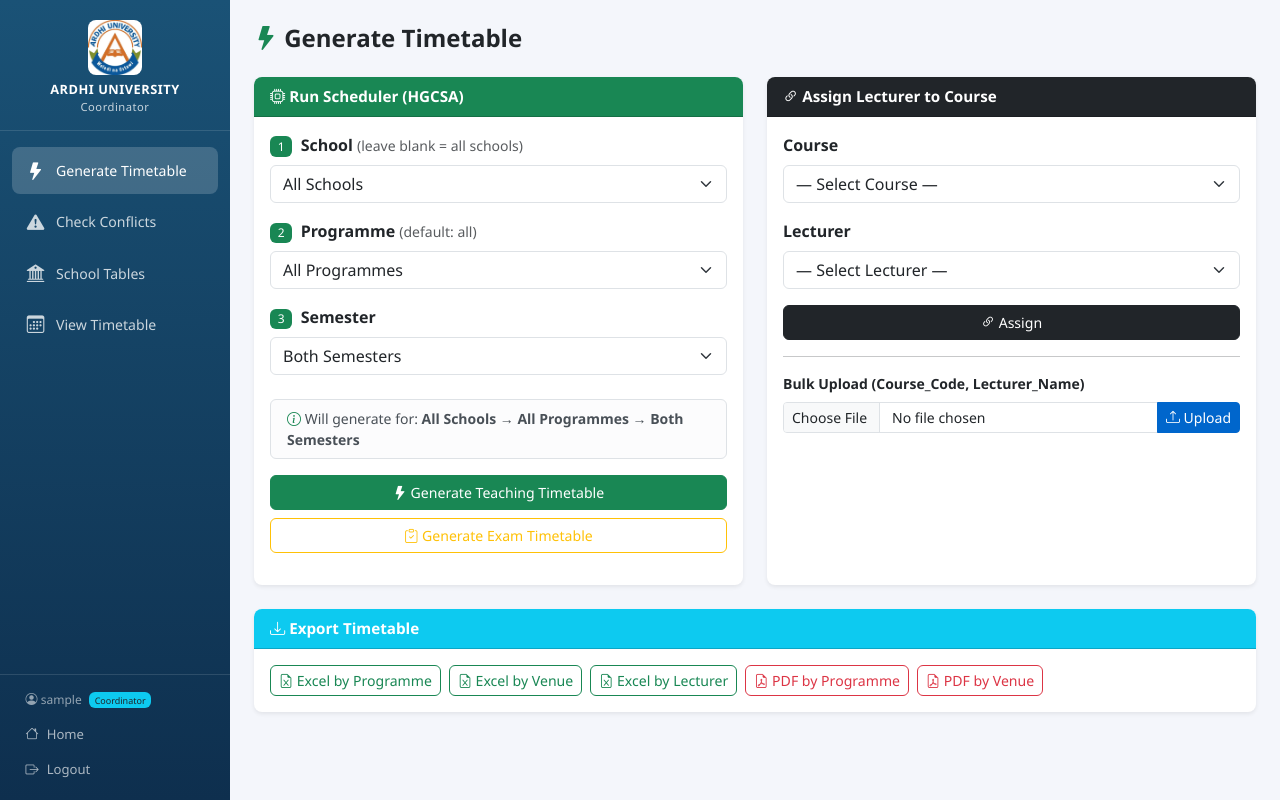
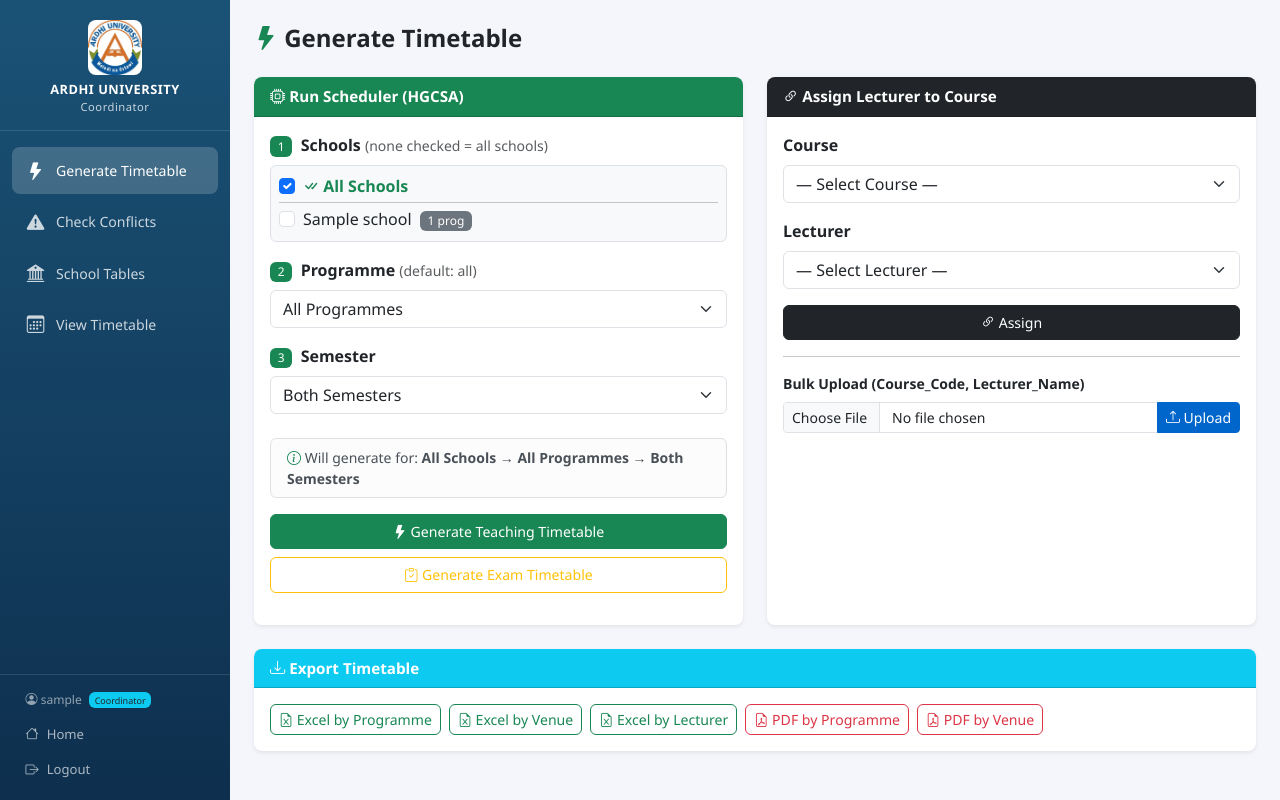
Before and after one commit to derick328/ARDHI-AUTOMATED-TIMETABLE-SYSYEM, a Django app: page /coordinator/ in a window 1280 px wide. Run offline with Django 5.2, Linux system fonts and the light colour scheme; a user stored in the database is signed in; tables that the repository leaves empty hold one stand-in row (values such as "Sample post"); some libraries are stand-ins or nearby versions.

Commit message:
feat: Update school selection to use checkboxes and enhance programme filtering

```diff
--- a/TimetableManagementSystem/scheduler/templates/scheduler/coordinator.html
+++ b/TimetableManagementSystem/scheduler/templates/scheduler/coordinator.html
@@ -111,21 +111,34 @@ body{background:#f4f6fb;font-family:'Segoe UI',Arial,sans-serif}
             </div>
             <div class="card-body">
 
-              <!-- Step 1: School -->
+              <!-- Step 1: Schools (checkboxes) -->
               <div class="mb-3">
                 <label class="form-label fw-semibold">
-                  <span class="badge bg-success me-1">1</span> School
-                  <small class="text-muted fw-normal">(leave blank = all schools)</small>
+                  <span class="badge bg-success me-1">1</span> Schools
+                  <small class="text-muted fw-normal">(none checked = all schools)</small>
                 </label>
-                <select id="genSchool" class="form-select">
-                  <option value="">All Schools</option>
+                <div class="border rounded p-2" style="max-height:180px;overflow-y:auto;background:#f8f9fa">
+                  <div class="form-check mb-1">
+                    <input class="form-check-input" type="checkbox" id="chkAllSchools" checked>
+                    <label class="form-check-label fw-semibold text-success" for="chkAllSchools">
+                      <i class="bi bi-check-all"></i> All Schools
+                    </label>
+                  </div>
+                  <hr class="my-1">
                   {% for sd in schools_detail %}
-                  <option value="{{ sd.school.id }}"
-                    data-programmes='[{% for p in sd.programmes %}{"id":{{ p.id }},"label":"{{ p.code }} — {{ p.name|truncatechars:45|escapejs }}"}{% if not forloop.last %},{% endif %}{% endfor %}]'>
-                    {{ sd.school.name }}
-                  </option>
+                  <div class="form-check">
+                    <input class="form-check-input school-chk" type="checkbox"
+                      id="chkSchool-{{ sd.school.id }}"
+                      value="{{ sd.school.id }}"
+                      data-name="{{ sd.school.name }}"
+                      data-programmes='[{% for p in sd.programmes %}{"id":{{ p.id }},"label":"{{ p.code }} — {{ p.name|truncatechars:45|escapejs }}"}{% if not forloop.last %},{% endif %}{% endfor %}]'>
+                    <label class="form-check-label" for="chkSchool-{{ sd.school.id }}">
+                      {{ sd.school.name }}
+                      <span class="badge bg-secondary ms-1">{{ sd.programmes|length }} prog</span>
+                    </label>
+                  </div>
                   {% endfor %}
-                </select>
+                </div>
               </div>
 
               <!-- Step 2: Programme (filtered by school) -->
@@ -143,7 +156,7 @@ body{background:#f4f6fb;font-family:'Segoe UI',Arial,sans-serif}
                   {% endfor %}
                 </select>
                 <div id="genProgrammeHint" class="form-text text-muted" style="display:none">
-                  Showing programmes for selected school only.
+                  Showing programmes for selected school(s) only.
                 </div>
               </div>
 
@@ -776,52 +789,71 @@ function handleEventDrop(info) {
   }).catch(() => info.revert());
 }
 
-// ── School → Programme cascade ────────────────────────────────────
-const genSchoolEl    = document.getElementById('genSchool');
+// ── School checkboxes → Programme cascade ─────────────────────────
+const chkAllSchools  = document.getElementById('chkAllSchools');
+const schoolChks     = Array.from(document.querySelectorAll('.school-chk'));
 const genProgEl      = document.getElementById('genProgramme');
 const genSemEl       = document.getElementById('genSemester');
 const genSummaryText = document.getElementById('genSummaryText');
 const genProgHint    = document.getElementById('genProgrammeHint');
 
-// Store all original programme options so we can restore them
-const allProgOptions = Array.from(genProgEl.querySelectorAll('option')).map(o => ({
-  value: o.value, text: o.textContent, school: o.dataset.school
+// Store all original programme options keyed by school id
+const allProgOptions = Array.from(genProgEl.querySelectorAll('option[value]')).map(o => ({
+  value: o.value, text: o.textContent.trim(), school: o.dataset.school
 }));
 
-function updateGenSummary() {
-  const schoolTxt = genSchoolEl.options[genSchoolEl.selectedIndex].text;
-  const progTxt   = genProgEl.options[genProgEl.selectedIndex].text;
-  const semTxt    = genSemEl.options[genSemEl.selectedIndex].text;
-  genSummaryText.textContent =
-    `${schoolTxt} → ${progTxt} → ${semTxt}`;
+function getCheckedSchoolIds() {
+  return schoolChks.filter(c => c.checked).map(c => c.value);
 }
 
-genSchoolEl.addEventListener('change', function() {
-  const schoolId = this.value;
-
-  // Rebuild programme dropdown
+function rebuildProgrammes() {
+  const ids = getCheckedSchoolIds();
   genProgEl.innerHTML = '<option value="">All Programmes</option>';
-  if (schoolId) {
-    // Use the data-programmes attribute from the selected school option
-    const selOpt = this.options[this.selectedIndex];
-    let progs = [];
-    try { progs = JSON.parse(selOpt.dataset.programmes || '[]'); } catch(e) {}
-    progs.forEach(p => {
-      const o = document.createElement('option');
-      o.value = p.id; o.textContent = p.label;
-      genProgEl.appendChild(o);
-    });
-    genProgHint.style.display = '';
-  } else {
-    // Restore all programmes
-    allProgOptions.filter(p => p.value).forEach(p => {
+  if (ids.length === 0) {
+    // All schools checked or none — show all programmes
+    allProgOptions.forEach(p => {
       const o = document.createElement('option');
       o.value = p.value; o.textContent = p.text; o.dataset.school = p.school;
       genProgEl.appendChild(o);
     });
     genProgHint.style.display = 'none';
+  } else {
+    // Collect programmes from all checked schools
+    const idSet = new Set(ids);
+    allProgOptions.filter(p => idSet.has(p.school)).forEach(p => {
+      const o = document.createElement('option');
+      o.value = p.value; o.textContent = p.text; o.dataset.school = p.school;
+      genProgEl.appendChild(o);
+    });
+    genProgHint.style.display = '';
   }
   updateGenSummary();
+}
+
+function updateGenSummary() {
+  const ids = getCheckedSchoolIds();
+  const schoolTxt = ids.length === 0
+    ? 'All Schools'
+    : schoolChks.filter(c => c.checked).map(c => c.dataset.name).join(', ');
+  const progTxt = genProgEl.options[genProgEl.selectedIndex]?.text || 'All Programmes';
+  const semTxt  = genSemEl.options[genSemEl.selectedIndex]?.text || 'Both Semesters';
+  genSummaryText.textContent = `${schoolTxt} → ${progTxt} → ${semTxt}`;
+}
+
+// "All Schools" master checkbox toggles all individual checkboxes
+chkAllSchools.addEventListener('change', function() {
+  schoolChks.forEach(c => { c.checked = false; c.disabled = this.checked; });
+  rebuildProgrammes();
+});
+
+// Individual school checkbox — uncheck "All Schools" if any are picked
+schoolChks.forEach(chk => {
+  chk.addEventListener('change', function() {
+    const anyChecked = schoolChks.some(c => c.checked);
+    chkAllSchools.checked = !anyChecked;
+    chkAllSchools.disabled = anyChecked;
+    rebuildProgrammes();
+  });
 });
 
 genProgEl.addEventListener('change', updateGenSummary);
@@ -829,21 +861,23 @@ genSemEl.addEventListener('change', updateGenSummary);
 
 // ── Generate ──────────────────────────────────────────────────────
 function generate(examOnly) {
-  const schoolId = genSchoolEl.value;
-  const progId   = genProgEl.value;
-  const sem      = genSemEl.value;
-  const status   = document.getElementById('genStatus');
+  const checkedIds = getCheckedSchoolIds();   // selected school ids (strings)
+  const progId     = genProgEl.value;
+  const sem        = genSemEl.value;
+  const status     = document.getElementById('genStatus');
 
-  // Collect programme_ids: if a specific programme chosen, use it;
-  // else if a school chosen, use all its programmes; else send empty (= all)
+  // Build programme_ids to send:
+  //  - specific programme selected → just that one
+  //  - schools checked, no specific programme → all programmes of those schools
+  //  - nothing checked (All Schools) → empty array (scheduler does all)
   let programme_ids = [];
   if (progId) {
     programme_ids = [parseInt(progId)];
-  } else if (schoolId) {
-    const selOpt = genSchoolEl.options[genSchoolEl.selectedIndex];
-    let progs = [];
-    try { progs = JSON.parse(selOpt.dataset.programmes || '[]'); } catch(e) {}
-    programme_ids = progs.map(p => p.id);
+  } else if (checkedIds.length > 0) {
+    const idSet = new Set(checkedIds);
+    programme_ids = allProgOptions
+      .filter(p => idSet.has(p.school))
+      .map(p => parseInt(p.value));
   }
 
   status.innerHTML = '<span class="spinner-border spinner-border-sm"></span> Running HGCSA...';
```
